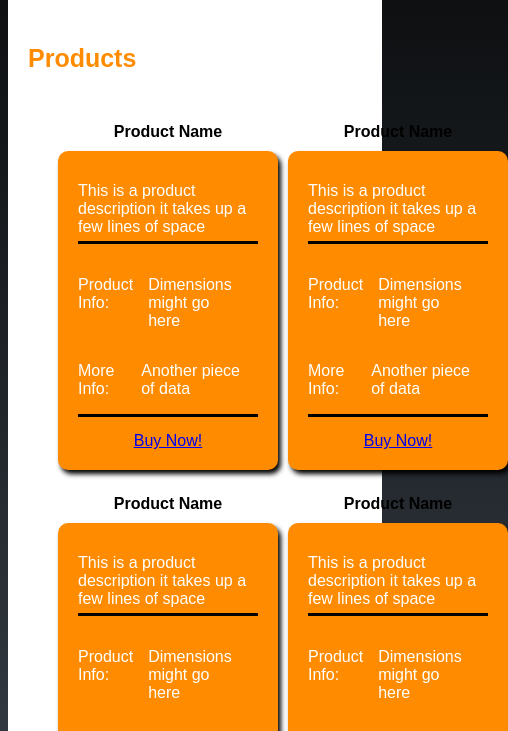
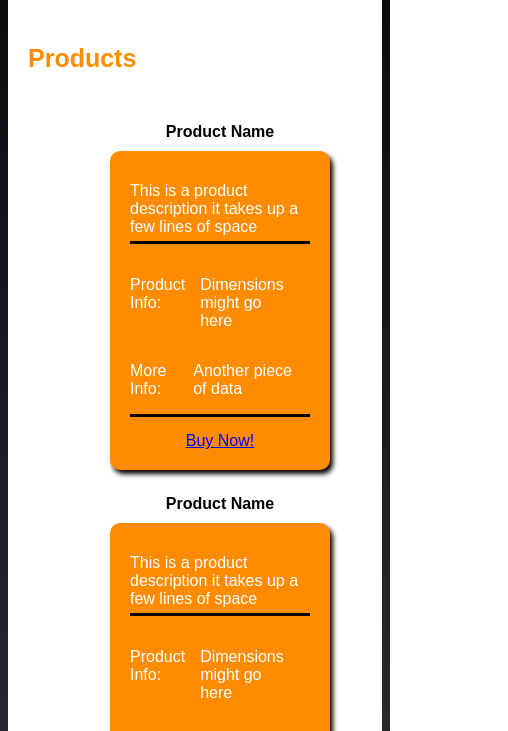
Before and after one commit to Xenoxx/Aston_Tech, a plain HTML site: page index.html in a window 390 px wide. Shown: the part 285-1016 px from the top of the page, 508 px wide, since content can reach past the window. Drawn offline with Linux system fonts and the light colour scheme.

Commit message:
Update main.css

```diff
--- a/styles/main.css
+++ b/styles/main.css
@@ -21,6 +21,12 @@
   margin-top: 25px;
   padding-left: 50px;
 }
+
+
+@media (max-width: 414px) {
+  .product_disp_grid {
+      grid-template-columns: 1fr;
+
 
 @media (max-width: 750px) {
   .product_disp_grid {
```
